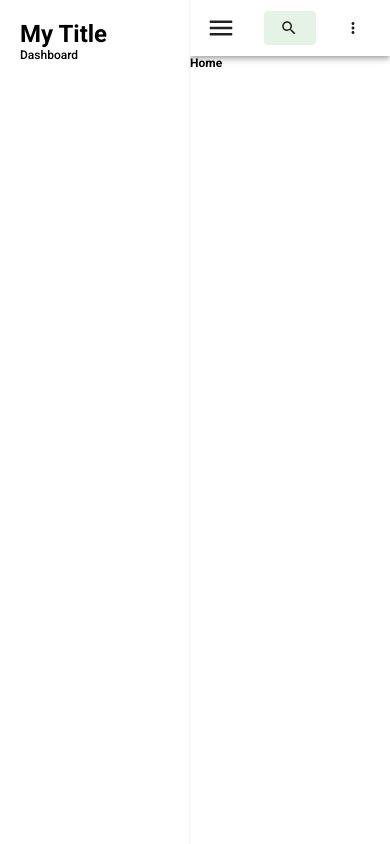
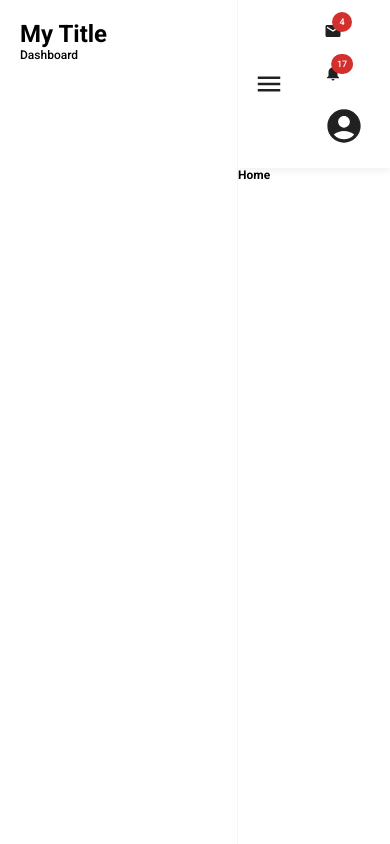
Before and after one commit to marville001/caweb, a React (Create React App) app: page /admin in a window 390 px wide. Built offline with nearby package versions, Linux system fonts and the light colour scheme.

Commit message:
update appbar

```diff
--- a/src/Admin/components/Navbar/Navbar.jsx
+++ b/src/Admin/components/Navbar/Navbar.jsx
@@ -14,71 +14,23 @@ import SearchIcon from "@mui/icons-material/Search";
 import AccountCircle from "@mui/icons-material/AccountCircle";
 import MailIcon from "@mui/icons-material/Mail";
 import NotificationsIcon from "@mui/icons-material/Notifications";
-import MoreIcon from "@mui/icons-material/MoreVert";
 
-const Search = styled("div")(({ theme }) => ({
-  position: "relative",
-  borderRadius: theme.shape.borderRadius,
-  backgroundColor: alpha(theme.palette.primary.main, 0.15),
-  "&:hover": {
-    backgroundColor: alpha(theme.palette.primary.main, 0.25),
-  },
-  marginRight: theme.spacing(2),
-  marginLeft: 0,
-  width: "100%",
-  [theme.breakpoints.up("sm")]: {
-    marginLeft: theme.spacing(3),
-    width: "auto",
-  },
-}));
-
-const SearchIconWrapper = styled("div")(({ theme }) => ({
-  padding: theme.spacing(0, 2),
-  height: "100%",
-  position: "absolute",
-  pointerEvents: "none",
-  display: "flex",
-  alignItems: "center",
-  justifyContent: "center",
-}));
-
-const StyledInputBase = styled(InputBase)(({ theme }) => ({
-  color: "black",
-  "& .MuiInputBase-input": {
-    padding: theme.spacing(1, 1, 1, 0),
-    // vertical padding + font size from searchIcon
-    paddingLeft: `calc(1em + ${theme.spacing(4)})`,
-    transition: theme.transitions.create("width"),
-    display:"inline-block",
-    width: "100%",
-    [theme.breakpoints.up("md")]: {
-      width: "20ch",
-    },
-  },
+const MenuItemCustom = styled(MenuItem)((theme) => ({
+  fontSize: "16px",
+  padding: "5px 20px",
 }));
 
 export default function Navbar({ sidebarOpen, setSidebarOpen }) {
   const [anchorEl, setAnchorEl] = React.useState(null);
-  const [mobileMoreAnchorEl, setMobileMoreAnchorEl] = React.useState(null);
 
   const isMenuOpen = Boolean(anchorEl);
-  const isMobileMenuOpen = Boolean(mobileMoreAnchorEl);
 
   const handleProfileMenuOpen = (event) => {
     setAnchorEl(event.currentTarget);
   };
 
-  const handleMobileMenuClose = () => {
-    setMobileMoreAnchorEl(null);
-  };
-
   const handleMenuClose = () => {
     setAnchorEl(null);
-    handleMobileMenuClose();
-  };
-
-  const handleMobileMenuOpen = (event) => {
-    setMobileMoreAnchorEl(event.currentTarget);
   };
 
   const menuId = "primary-search-account-menu";
@@ -98,63 +50,12 @@ export default function Navbar({ sidebarOpen, setSidebarOpen }) {
       open={isMenuOpen}
       onClose={handleMenuClose}
     >
-      <MenuItem onClick={handleMenuClose}>Profile</MenuItem>
-      <MenuItem onClick={handleMenuClose}>My account</MenuItem>
+      <MenuItemCustom onClick={handleMenuClose}>Profile</MenuItemCustom>
+      <MenuItemCustom onClick={handleMenuClose}>Settings</MenuItemCustom>
+      <MenuItemCustom onClick={handleMenuClose}>My account</MenuItemCustom>
+      <MenuItemCustom onClick={handleMenuClose}>Logout</MenuItemCustom>
     </Menu>
   );
-
-  const mobileMenuId = "primary-search-account-menu-mobile";
-  const renderMobileMenu = (
-    <Menu
-      anchorEl={mobileMoreAnchorEl}
-      anchorOrigin={{
-        vertical: "top",
-        horizontal: "right",
-      }}
-      id={mobileMenuId}
-      keepMounted
-      transformOrigin={{
-        vertical: "top",
-        horizontal: "right",
-      }}
-      open={isMobileMenuOpen}
-      onClose={handleMobileMenuClose}
-    >
-      <MenuItem>
-        <IconButton size="large" aria-label="show 4 new mails" color="inherit">
-          <Badge badgeContent={4} color="error">
-            <MailIcon />
-          </Badge>
-        </IconButton>
-        <p>Messages</p>
-      </MenuItem>
-      <MenuItem>
-        <IconButton
-          size="large"
-          aria-label="show 17 new notifications"
-          color="inherit"
-        >
-          <Badge badgeContent={17} color="error">
-            <NotificationsIcon />
-          </Badge>
-        </IconButton>
-        <p>Notifications</p>
-      </MenuItem>
-      <MenuItem onClick={handleProfileMenuOpen}>
-        <IconButton
-          size="large"
-          aria-label="account of current user"
-          aria-controls="primary-search-account-menu"
-          aria-haspopup="true"
-          color="inherit"
-        >
-          <AccountCircle />
-        </IconButton>
-        <p>Profile</p>
-      </MenuItem>
-    </Menu>
-  );
-
   return (
     <Box sx={{ flexGrow: 1 }}>
       <AppbarContainer position="static">
@@ -164,10 +65,10 @@ export default function Navbar({ sidebarOpen, setSidebarOpen }) {
             edge="start"
             color="inherit"
             aria-label="open drawer"
-            sx={{ mr: 2, display:{sm:"block", md:"none"} }}
+            sx={{ mr: 2, display: { sm: "block", md: "none" } }}
             onClick={() => setSidebarOpen(!sidebarOpen)}
           >
-            <MenuIcon sx={{fontSize:"30px"}} />
+            <MenuIcon sx={{ fontSize: "30px" }} />
           </IconButton>
           <Typography
             variant="h5"
@@ -177,17 +78,8 @@ export default function Navbar({ sidebarOpen, setSidebarOpen }) {
           >
             Dekut CC
           </Typography>
-          <Search>
-            <SearchIconWrapper>
-              <SearchIcon />
-            </SearchIconWrapper>
-            <StyledInputBase
-              placeholder="Search…"
-              inputProps={{ "aria-label": "search" }}
-            />
-          </Search>
           <Box sx={{ flexGrow: 1 }} />
-          <Box sx={{ display: { xs: "none", md: "flex" } }}>
+          <Box>
             <IconButton
               size="large"
               aria-label="show 4 new mails"
@@ -215,30 +107,22 @@ export default function Navbar({ sidebarOpen, setSidebarOpen }) {
               onClick={handleProfileMenuOpen}
               color="inherit"
             >
-              <AccountCircle />
-            </IconButton>
-          </Box>
-          <Box sx={{ display: { xs: "flex", md: "none" } }}>
-            <IconButton
-              size="large"
-              aria-label="show more"
-              aria-controls={mobileMenuId}
-              aria-haspopup="true"
-              onClick={handleMobileMenuOpen}
-              color="inherit"
-            >
-              <MoreIcon />
+              <AccountCircle sx={{ fontSize: "40px" }} />
             </IconButton>
           </Box>
         </Toolbar>
       </AppbarContainer>
-      {renderMobileMenu}
       {renderMenu}
     </Box>
   );
 }
 
-
-const AppbarContainer = styled(AppBar)(({theme})=>({
-  backgroundColor:"#fff"
-}))
+const AppbarContainer = styled(AppBar)(({ theme }) => ({
+  backgroundColor: "#fff",
+  boxShadow: "0px 2px 8px #eee",
+  padding: "10px 0px",
+  paddingRight: "40px",
+  [theme.breakpoints.down("md")]: {
+    paddingRight: "10px",
+  },
+}));
```
